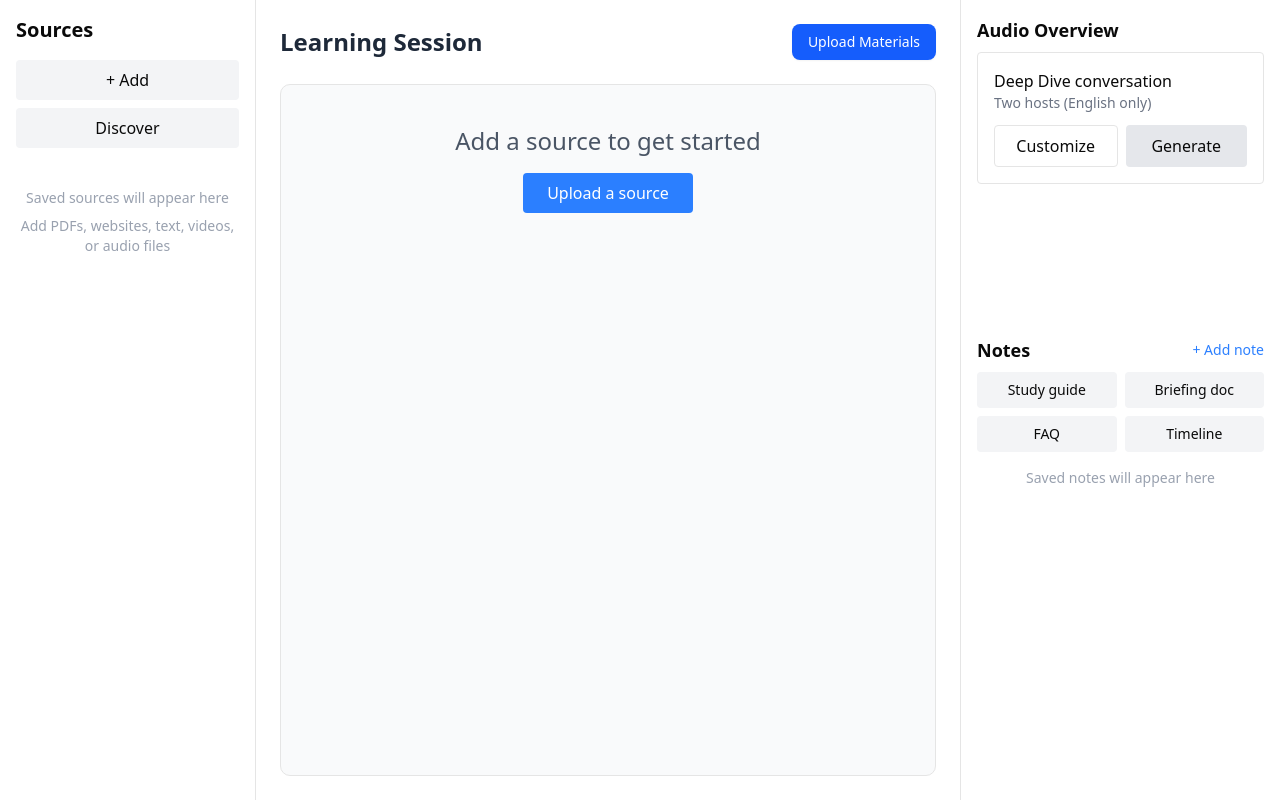
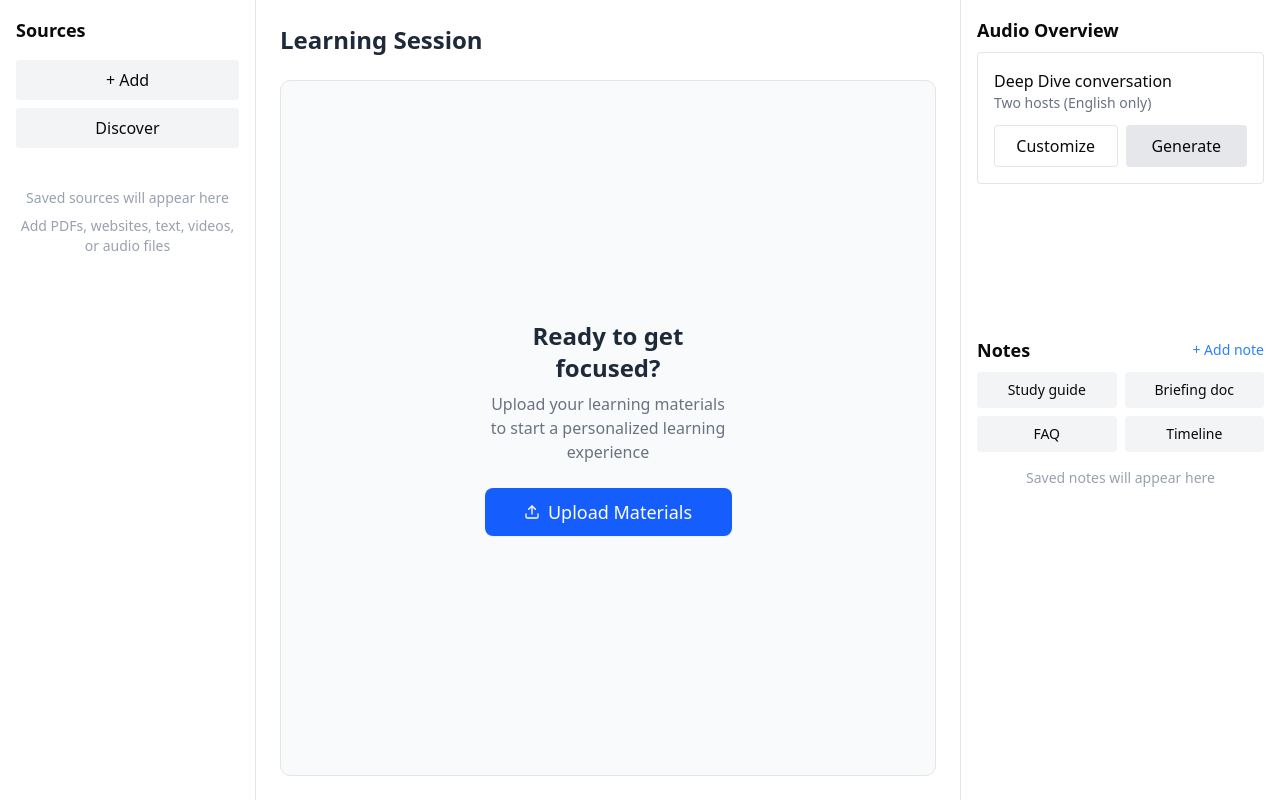
Before and after one commit to theman-oj10/focuspals-fe, a Next.js app: page /dashboard in a window 1280 px wide. Built offline with nearby package versions, Linux system fonts and the light colour scheme; no server answers.

Commit message:
Add main display component

```diff
--- a/app/ui/dashboard/sidebar.tsx
+++ b/app/ui/dashboard/sidebar.tsx
@@ -5,7 +5,7 @@ import React from 'react';
 export default function Sidebar({ onAddClick }: { onAddClick?: () => void }) {
   return (
     <div className="w-1/5 p-4 border-r bg-white">
-      <h1 className="text-xl font-semibold mb-4">Sources</h1>
+      <h1 className="text-lg font-semibold mb-4">Sources</h1>
       <div className="space-y-2">
         <button
           className="w-full py-2 px-3 bg-gray-100 rounded"
--- a/app/ui/main-display/default-display.tsx
+++ b/app/ui/main-display/default-display.tsx
@@ -1,5 +1,7 @@
 'use client';
 
+import { Button } from '@/components/ui/button';
+import { Upload } from 'lucide-react';
 import React from 'react';
 
 export default function DefaultDisplay({
@@ -8,18 +10,22 @@ export default function DefaultDisplay({
   onUpload?: () => void;
 }) {
   return (
-    <div className="flex-1 p-6 flex flex-col items-center justify-center">
-      <div className="text-center">
-        <div className="text-2xl text-gray-600 mb-4">
-          Add a source to get started
-        </div>
-        <button
-          className="bg-blue-500 text-white px-6 py-2 rounded"
-          onClick={onUpload}
-        >
-          Upload a source
-        </button>
+    <div className="flex h-full w-1/2 flex-col items-center justify-center p-8">
+      <div className="mb-6 text-center">
+        <h3 className="mb-2 text-2xl font-semibold text-gray-800">
+          Ready to get focused?
+        </h3>
+        <p className="text-gray-500">
+          Upload your learning materials to start a personalized learning
+          experience
+        </p>
       </div>
+      <Button
+        className="w-full bg-blue-600 py-6 text-lg font-medium text-white transition-all hover:bg-blue-700"
+        onClick={onUpload}
+      >
+        <Upload /> Upload Materials
+      </Button>
     </div>
   );
 }
--- a/app/ui/main-display/main-display.tsx
+++ b/app/ui/main-display/main-display.tsx
@@ -74,15 +74,9 @@ const MainDisplay: React.FC<MainDisplayProps> = ({ onUpload }) => {
     <div className="flex-1 flex flex-col bg-white p-6 overflow-hidden">
       <div className="flex justify-between items-center mb-6">
         <h1 className="text-2xl font-bold text-gray-800">Learning Session</h1>
-        <Button
-          onClick={onUpload}
-          className="bg-blue-600 hover:bg-blue-700 text-white px-4 py-2 rounded-md"
-        >
-          Upload Materials
-        </Button>
       </div>
 
-      <div className="flex-1 overflow-y-auto border rounded-lg p-4 bg-gray-50">
+      <div className="flex-1 overflow-y-auto border rounded-lg p-4 bg-gray-50 flex items-center justify-center">
         {renderContent()}
       </div>
     </div>
```
